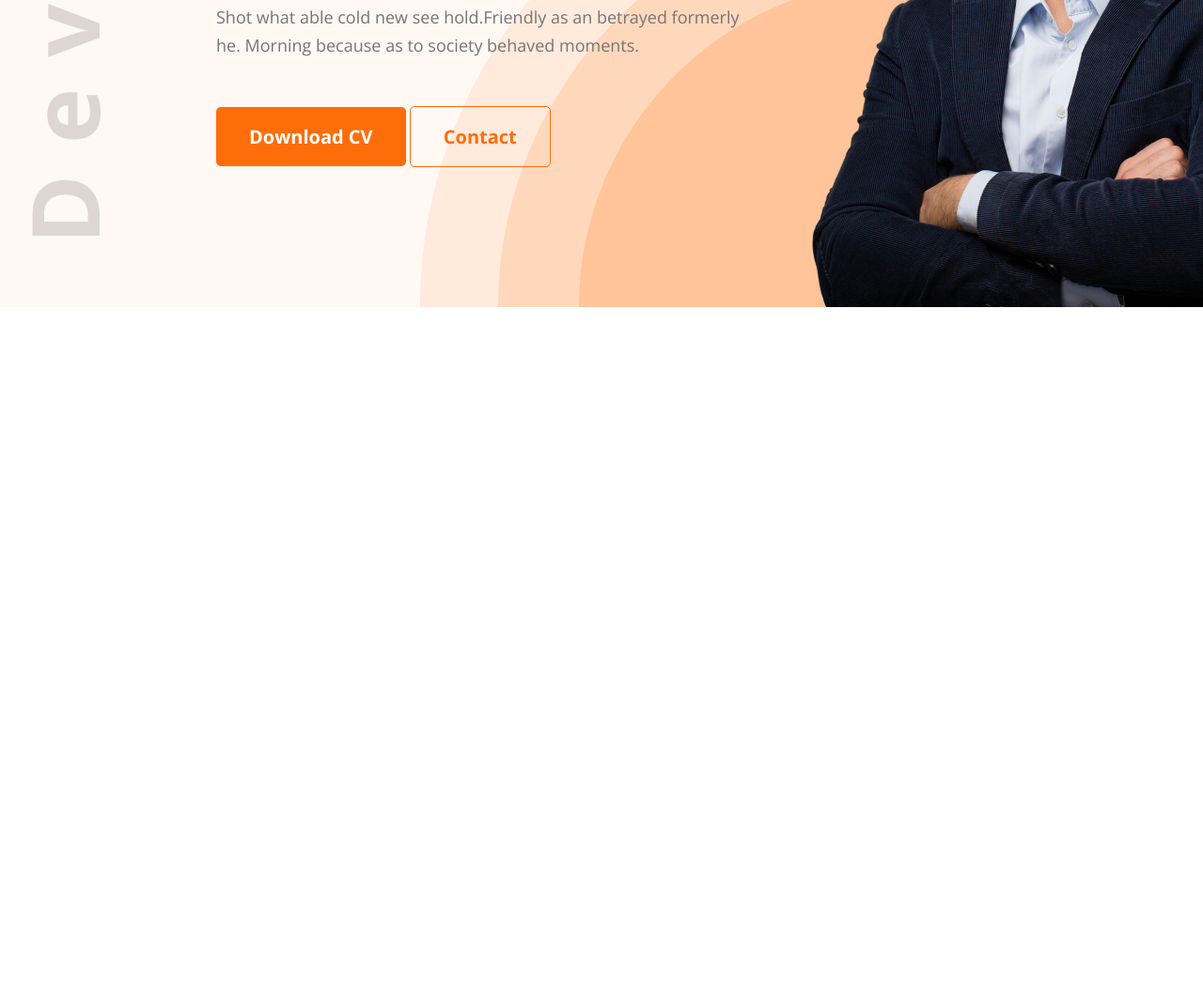
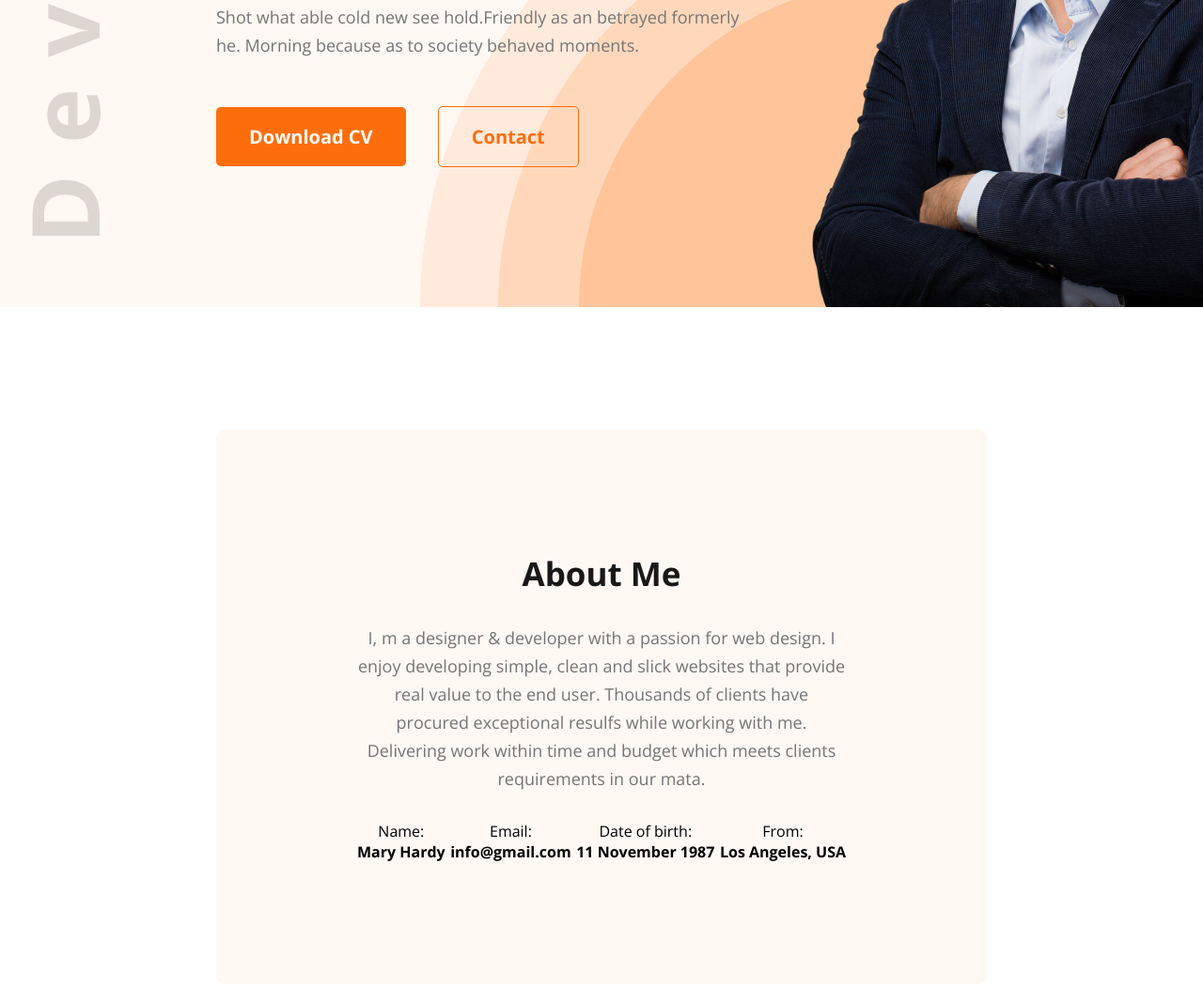
Before and after one commit to monjurBakthMazumder/p-4-portfolio, a plain HTML site: page index.html in a window 1280 px wide. Shown: the part 512-1563 px from the top of the page at 94% size. Before the commit the page ends 839 px from the top, so only its background shows below. Drawn offline with nearby package versions, Linux system fonts and the light colour scheme.

Commit message:
add about

```diff
--- a/index.html
+++ b/index.html
@@ -34,5 +34,29 @@
             </div>
         </div>
     </header>
+    <main>
+        <div class="about">
+            <h1 class="section-title">About Me </h1>
+            <p class="section-description">I, m a designer & developer with a passion for web design. I enjoy developing simple, clean and slick websites that provide real value to the end user. Thousands of clients have procured exceptional resulfs while working with me. Delivering work within time and budget which meets clients requirements in our mata.  </p>
+            <div class="about-item-container">
+                <div class="about-item">
+                    <p class="about-item-title">Name:</p>
+                    <h4 class="about-item-description"><b>Mary Hardy</b></h4>
+                </div>
+                <div class="about-item">
+                    <p class="about-item-title">Email:</p>
+                    <h4 class="about-item-description"><b>info@gmail.com</b></h4>
+                </div>
+                <div class="about-item">
+                    <p class="about-item-title">Date of birth:</p>
+                    <h4 class="about-item-description"><b>11 November 1987</b></h4>
+                </div>
+                <div class="about-item">
+                    <p class="about-item-title">From:</p>
+                    <h4 class="about-item-description"><b>Los Angeles, USA</b></h4>
+                </div>
+            </div>
+        </div>
+    </main>
 </body>
 </html>
--- a/styles/style.css
+++ b/styles/style.css
@@ -14,7 +14,20 @@ border: none;
 padding: 18px 35px;
 cursor: pointer;
 }
-
+.section-title{
+    color:#181818;
+text-align: center;
+font-size: 35px;
+font-weight: 700;
+}
+.section-description{
+    color:  #757575;
+text-align: center;
+font-size: 18px;
+font-weight: 400;
+line-height: 30px;
+padding: 30px 0px;
+}
 /* start nav     */
 nav{
     display: flex;
@@ -91,4 +104,19 @@ margin-bottom: 50px;
     border-radius: 5px;
 border: 1px solid #FD6E0A;
 color: #FD6E0A;
+margin-left: 30px;
 }
+main{
+    margin: 0px 230px;
+}
+.about{
+    margin: 130px 0px;
+    padding: 130px 150px;
+    border-radius: 10px;
+background-color: #FFF8F3;
+text-align: center;
+}
+.about-item-container{
+    display: flex;
+    justify-content: space-between;
+}
```
